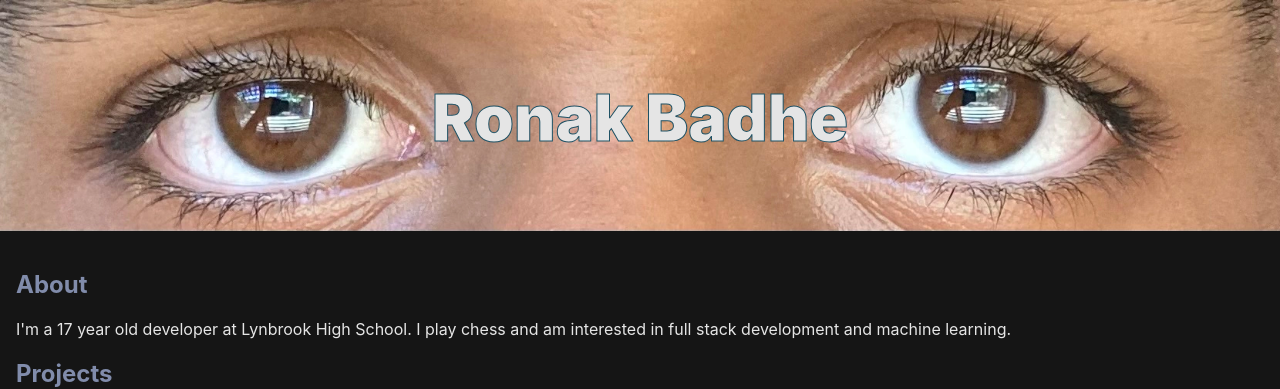
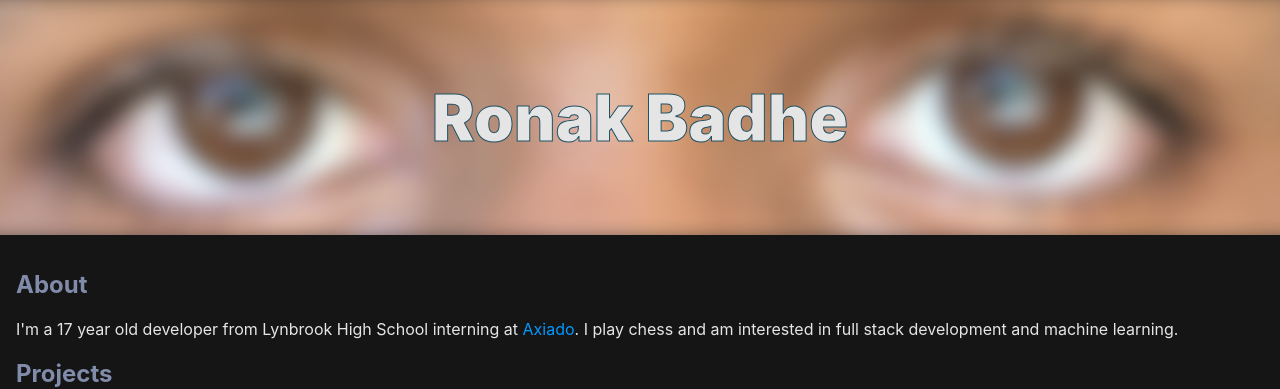
Before and after one commit to r2dev2/r2dev2.github.io, a Svelte app: page / in a window 1280 px wide. Shown: the top 389 px of the page. Built offline with nearby package versions, Linux system fonts and the light colour scheme.

Commit message:
use blur on banner image

```diff
--- a/src/App.svelte
+++ b/src/App.svelte
@@ -22,7 +22,8 @@
 
   <section name="About">
     <h2>About</h2>
-    I'm a 17 year old developer at Lynbrook High School. I play chess and am interested in full stack development and machine learning.
+    I'm a 17 year old developer from Lynbrook High School interning at <a href="https://axiado.com/">Axiado</a>.
+    I play chess and am interested in full stack development and machine learning.
   </section>
 
   <section name="Projects">
@@ -58,6 +59,8 @@
 
   img {
     width: 100%;
+    filter: blur(10px);
+    transform: scale(1.1);
   }
 
   h1 {
@@ -87,6 +90,7 @@
   .profile {
     position: relative;
     text-align: center;
+    overflow: hidden;
   }
 
   a {
```
